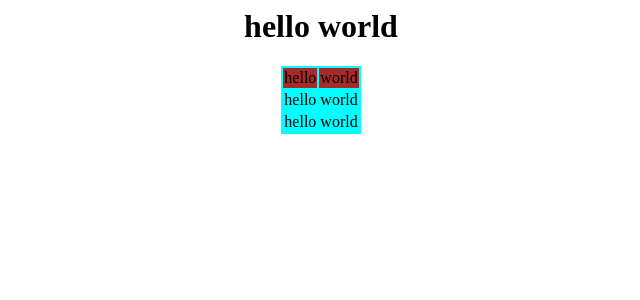
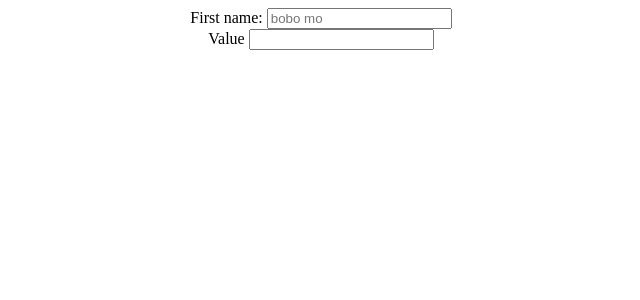
Before and after one commit to Codeit-Michael/currencyConverter, a Django app: page / in a window 1280 px wide. Shown: the top 300 px of the page, without its empty margins (319-959 px from the left). Run offline with Django 3.2, Linux system fonts and the light colour scheme.

Commit message:
template fix

```diff
--- a/converter/templates/converter/home.html
+++ b/converter/templates/converter/home.html
@@ -1,27 +1,37 @@
+<!DOCTYPE html>
 <html>
+<head>
+    <title>Hello</title>
 
-    <head>
-        <title>Hello</title>
-    </head>
+    <style>
+    body {
+        margin-left: auto;
+        margin-right: auto;
+        text-align: center;
+    }
 
-    <body style="margin-left: auto;margin-right: auto;text-align: center;">
-        <h1>hello world</h1>
+    table {
+        margin-left: auto;
+        margin-right: auto;
+        text-align: center;
+        background-color: grey;
+    }
 
-        <table style="margin-left: auto;margin-right: auto;text-align: center;background-color: aqua;">
-            <tr>
-                <td style="background-color:brown;">hello</td>
-                <td style="background-color:brown;">world</td>
-            </tr>
-            <tr>
-                <td>hello</td>
-                <td>world</td>
-            </tr>
-            <tr>
-                <td>hello</td>
-                <td>world</td>
-            </tr>
-        </table>
+    td {
+        text-align: center;
+        background-color: green;
+    }
 
-    </body>
+    </style>
+</head>
 
+<body>
+
+    <label for="fname">First name:</label>
+    <input type="text" id="fname" name="fname" placeholder="bobo mo">
+    <br>
+    <label for="value">Value</label>
+    <input type="number" id="value" name="value">
+
+</body>
 </html>
```
